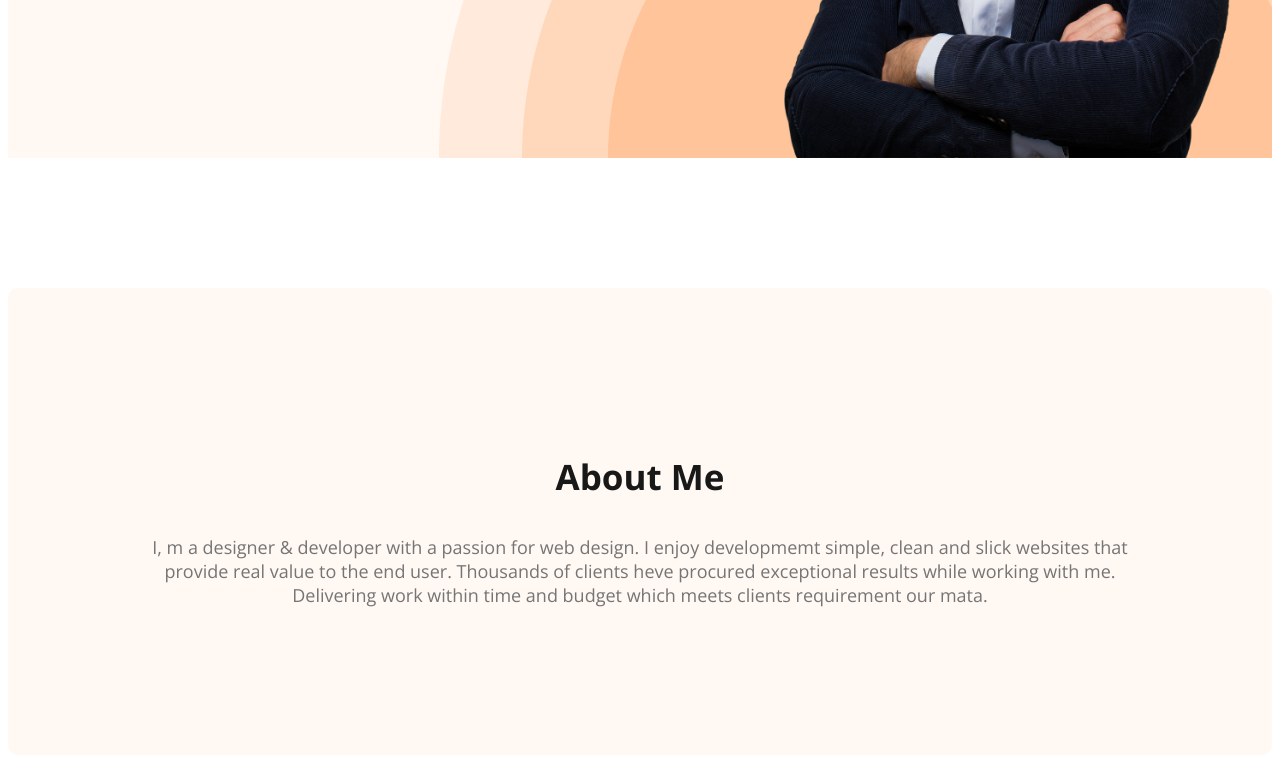
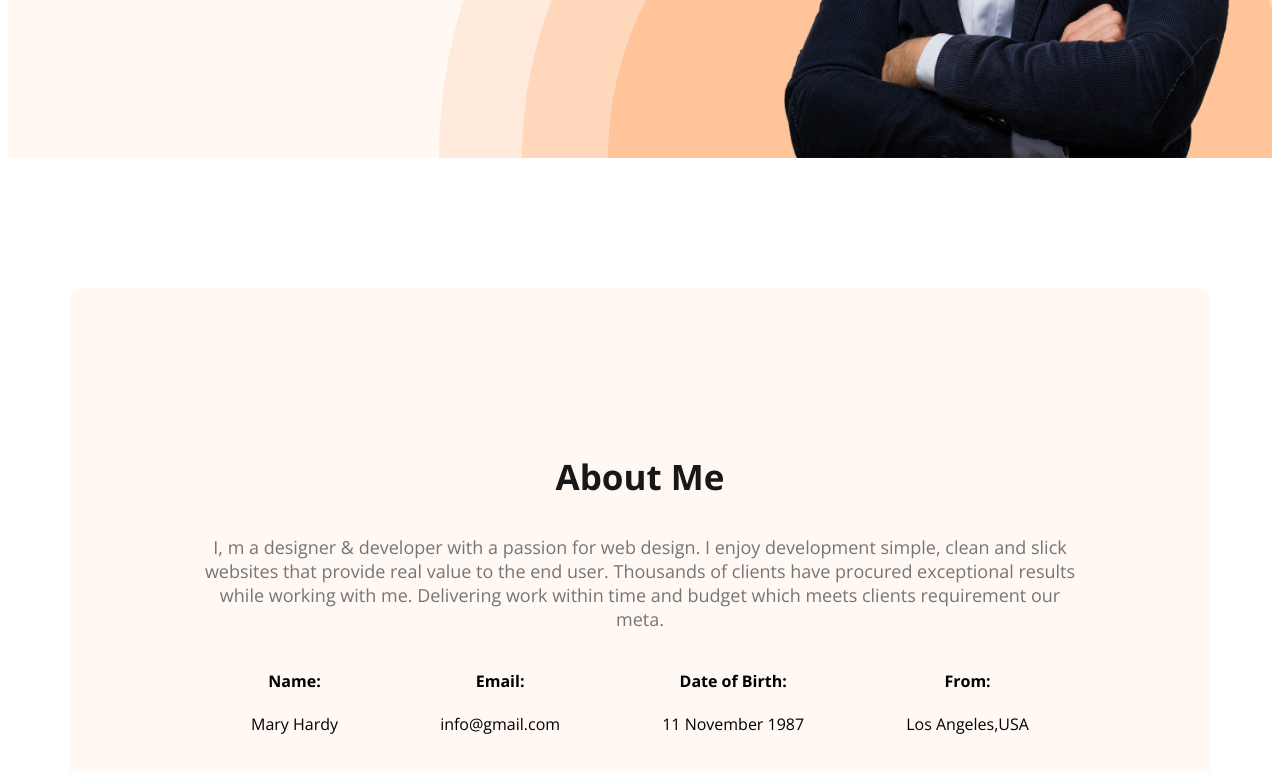
Before and after one commit to Yeasin0771/webdeveloper-portfolio, a plain HTML site: page index.html in a window 1280 px wide. Shown: the part 610-1382 px from the top of the page. Drawn offline with nearby package versions, Linux system fonts and the light colour scheme.

Commit message:
added about infomation

```diff
--- a/index.html
+++ b/index.html
@@ -33,7 +33,28 @@
     <main>
         <section class="about">
             <h3 class="section-title">About Me</h3>
-            <p class="section-description">I, m a designer & developer with a passion for web design. I enjoy developmemt simple, clean and slick websites that provide real value to the end user. Thousands of clients heve procured exceptional results while working with me. Delivering work within time and budget which meets clients requirement our mata.</p>
+            <p class="section-description">I, m a designer & developer with a passion for web design. I enjoy development simple, clean and slick websites that provide real value to the end user. Thousands of clients have procured exceptional results while working with me. Delivering work within time and budget which meets clients requirement our meta.</p>
+            <div class="about-info-container">
+
+                <!-- .about-info*4>h4.info-title+p.info-description -->
+                <div class="about-info">
+                    <h4 class="info-title">Name:</h4>
+                    <p class="info-description">Mary Hardy</p>
+                </div>
+                <div class="about-info">
+                    <h4 class="info-title">Email:</h4>
+                    <p class="info-description">info@gmail.com</p>
+                </div>
+                <div class="about-info">
+                    <h4 class="info-title">Date of Birth:</h4>
+                    <p class="info-description">11 November 1987</p>
+                </div>
+                <div class="about-info">
+                    <h4 class="info-title">From:</h4>
+                    <p class="info-description">Los Angeles,USA</p>
+                </div>
+
+            </div>
         </section>
     </main>
     <footer>
--- a/styles/portfolio.css
+++ b/styles/portfolio.css
@@ -95,7 +95,10 @@ nav a{
 }
 
 /* main section styles*/
-
+main{
+    max-width: 1140px;
+    margin: 0 auto;
+}
 /* about section styles*/
 .about{
     padding: 130px;
@@ -103,3 +106,12 @@ nav a{
     background: #FFF8F3;
     margin: 130px 0;
 }
+
+.about-info-container{
+    display: flex;
+    justify-content: space-around;
+}
+
+.about-info{
+    text-align: center;
+}
```
